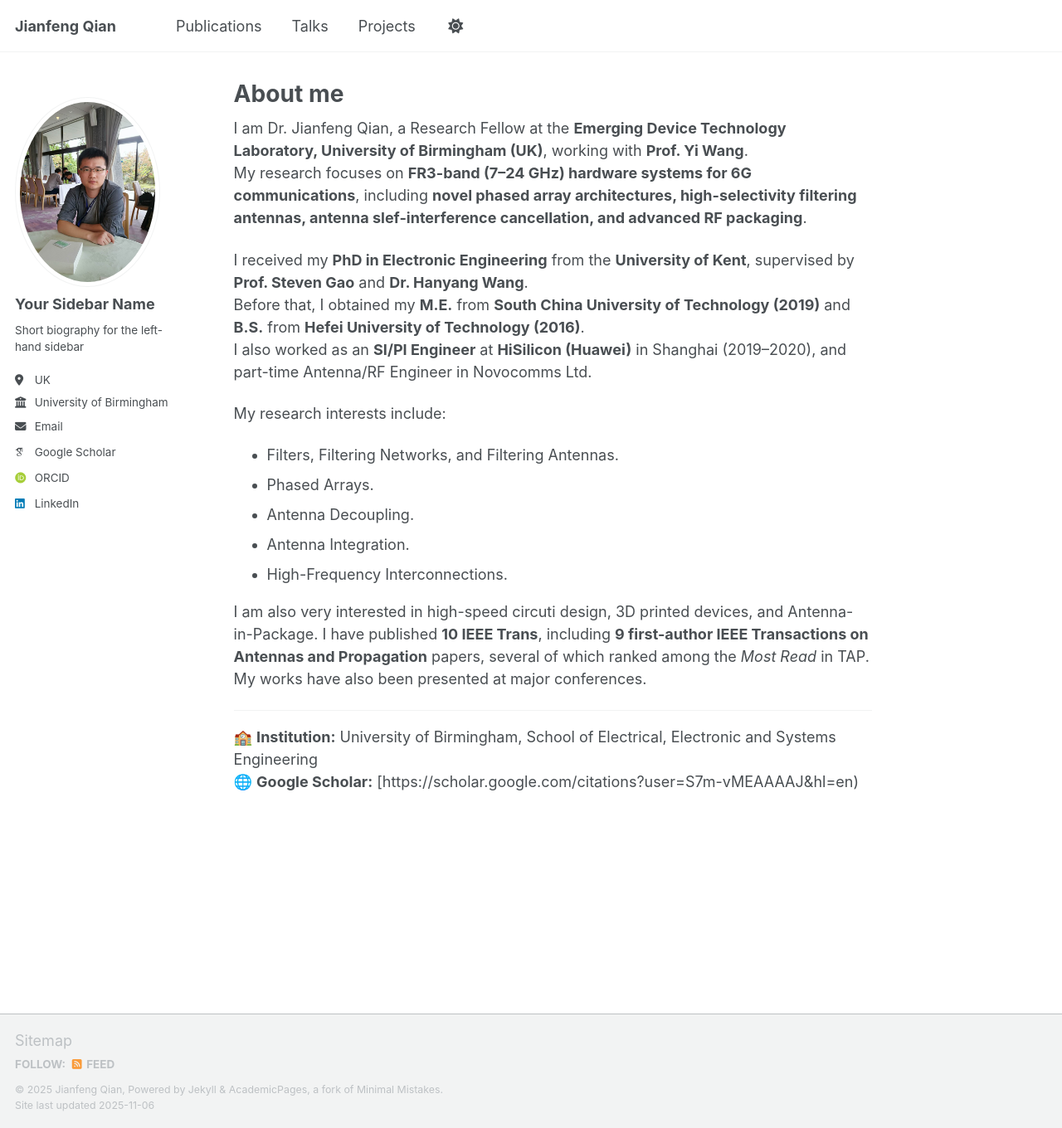
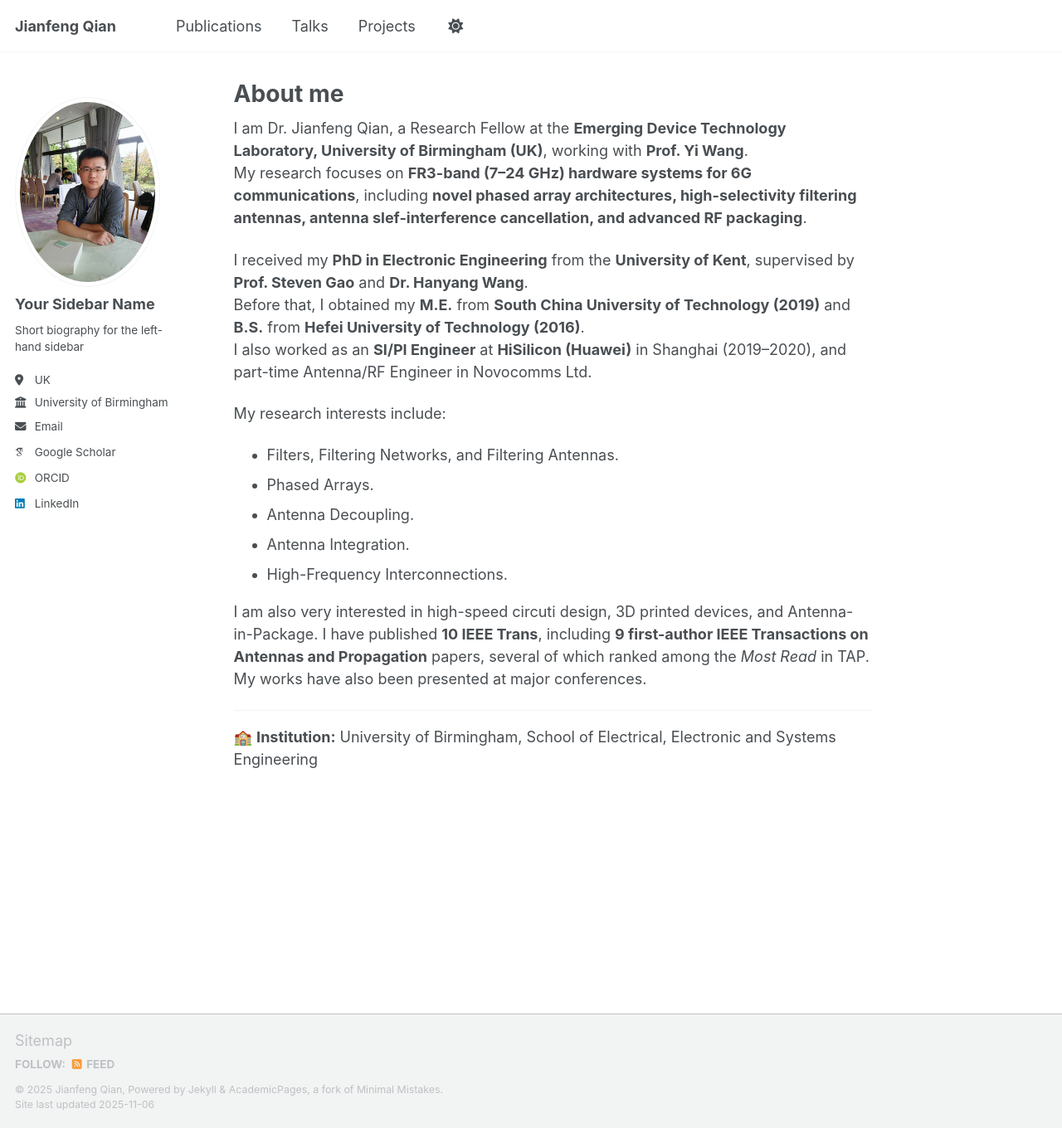
Before and after one commit to eejfqian/eejfqian.github.io, a Jekyll site: the page built from _pages/about.md, in a window 1280 px wide and 1360 px high. Shown: the whole window at 83% size. Built offline with Jekyll 4.4.1, drawn with Linux system fonts in a browser that asks for light colours; some web fonts are replaced; a script that is not in the unit is left out.

Commit message:
Update about.md

```diff
--- a/_pages/about.md
+++ b/_pages/about.md
@@ -27,4 +27,3 @@ My works have also been presented at major conferences.
 ---
 
 🏫 **Institution:** University of Birmingham, School of Electrical, Electronic and Systems Engineering
-🌐 **Google Scholar:** [https://scholar.google.com/citations?user=S7m-vMEAAAAJ&hl=en)
```
